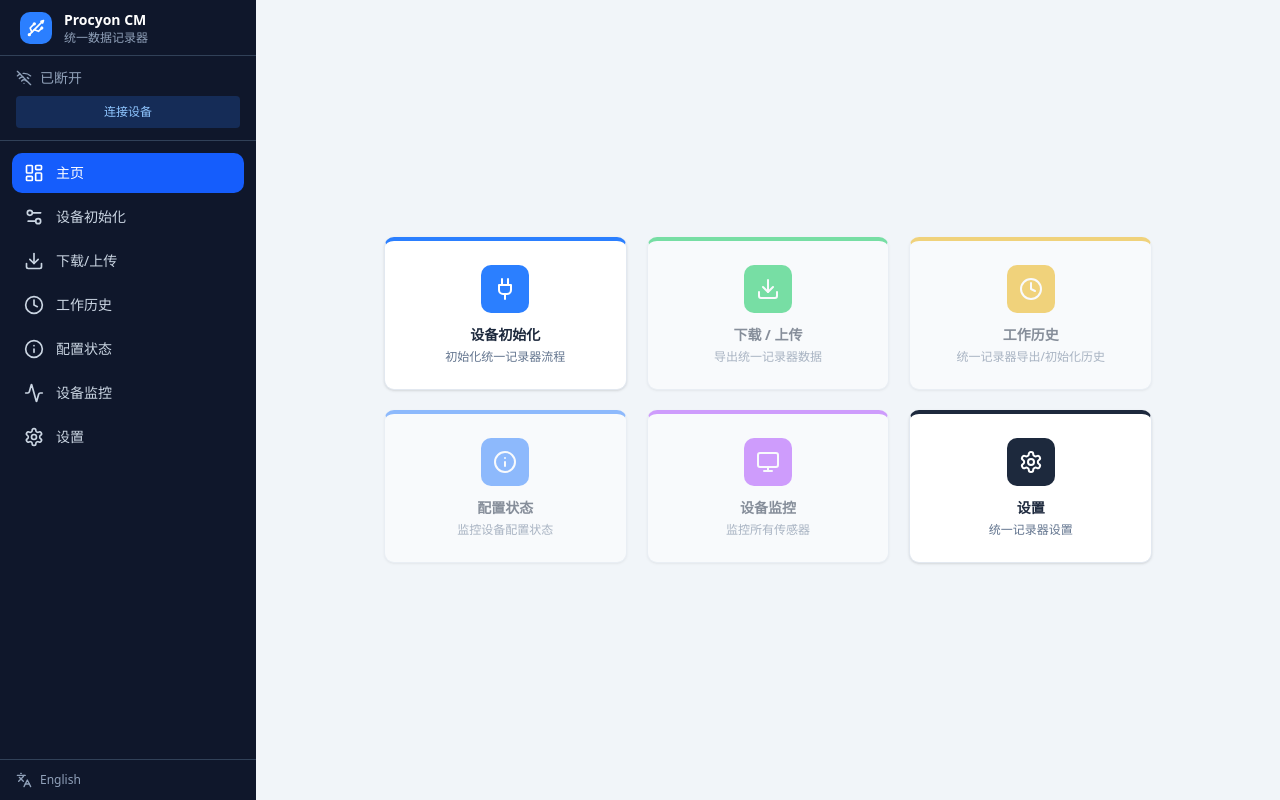
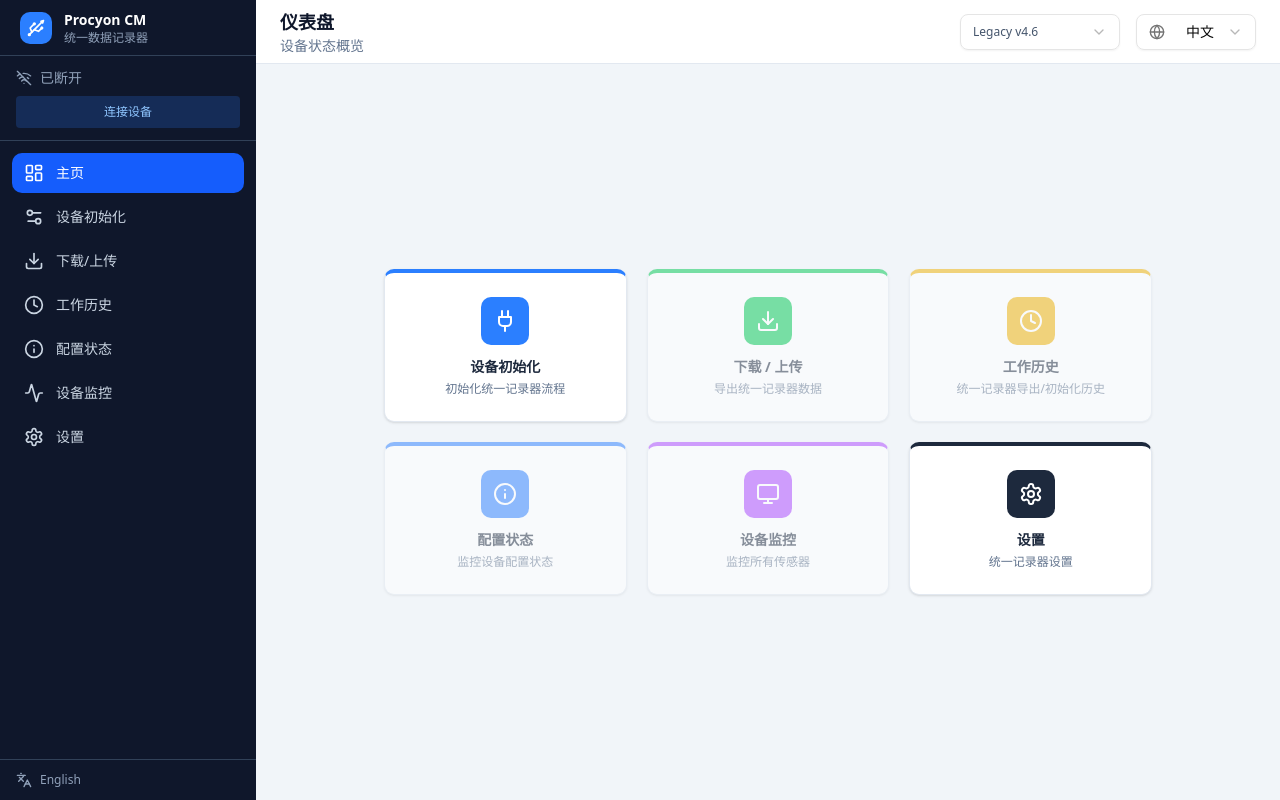
Before and after one commit to zzhang01-cpu/procyon-gui, a Next.js app: page / in a window 1280 px wide. Built offline with nearby package versions, Linux system fonts and the light colour scheme.

Commit message:
feat: 在 AppLayout 中添加 Header 组件（含协议版本选择器）

```diff
--- a/src/components/layout/AppLayout.tsx
+++ b/src/components/layout/AppLayout.tsx
@@ -28,6 +28,7 @@ import WorkHistoryPage from '@/app/workHistory/page';
 import ConfigStatusPage from '@/app/configStatus/page';
 import DeviceMonitoringPage from '@/app/deviceMonitoring/page';
 import SettingsPage from '@/app/settings/page';
+import { Header } from './Header';
 
 function AppLayoutContent() {
   const [currentPage, setCurrentPage] = useState('home');
@@ -149,6 +150,9 @@ function AppLayoutContent() {
 
       {/* Main Content */}
       <div className="flex-1 flex flex-col overflow-hidden">
+        {/* Header with protocol selector */}
+        <Header currentPage={currentPage} />
+
         <main className="flex-1 overflow-auto">
           {currentPage === 'home' && <HomePage onNavigate={setCurrentPage} />}
           {currentPage === 'deviceInit' && <DeviceInitPage onNavigate={setCurrentPage} />}
```
Also changed, not shown: assets/image_20260803211541487.png (added).
